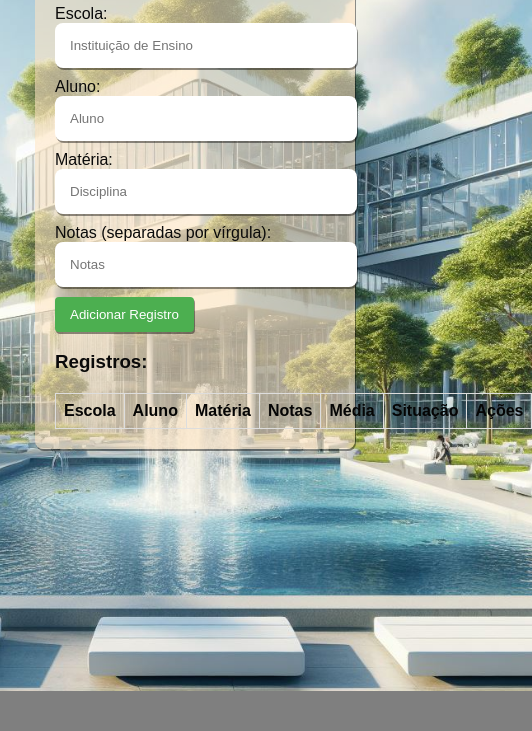
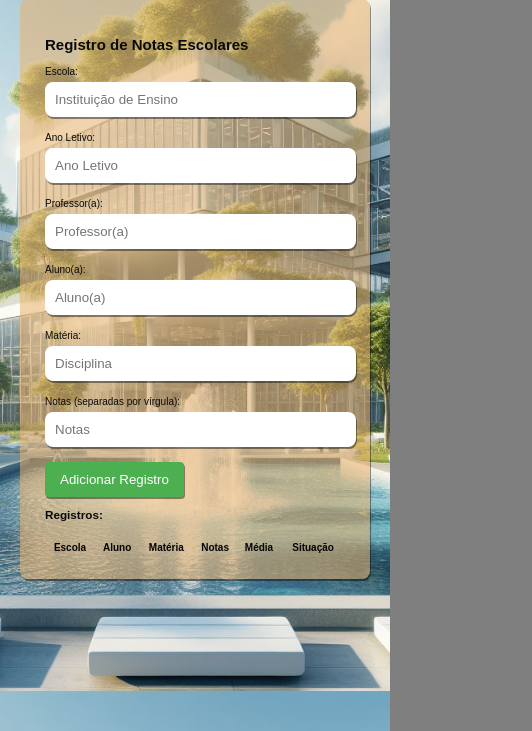
Before and after one commit to edsonfrancavasconcelos/TeacherApp, a plain HTML site: page index.html in a window 390 px wide. Shown: the part 153-884 px from the top of the page, 532 px wide, since content can reach past the window. Before the commit the page ends 844 px from the top, so only its background shows below. Drawn offline with Linux system fonts and the light colour scheme.

Commit message:
Trabalhando na responsividade

```diff
--- a/index.html
+++ b/index.html
@@ -3,42 +3,7 @@
 <head>
     <meta charset="UTF-8">
     <meta name="viewport" content="width=device-width, initial-scale=1.0">
-    <title>Registro de Notas</title>
-    <body>
-
-        <div id="registro">
-            <h2>Registro de Notas</h2>
-            <label for="school">Escola:</label>
-            <input type="text" id="school" placeholder="Instituição de Ensino">
-
-            <label for="student">Aluno:</label>
-            <input type="text" id="student" placeholder="Aluno">
-
-            <label for="subject">Matéria:</label>
-            <input type="text" id="subject" placeholder="Disciplina">
-
-            <label for="grades">Notas (separadas por vírgula):</label>
-            <input type="text" id="grades" placeholder="Notas">
-
-            <button onclick="addRecord()">Adicionar Registro</button>
-
-            <h3>Registros:</h3>
-            <table id="records">
-                <thead>
-                    <tr>
-                        <th>Escola</th>
-                        <th>Aluno</th>
-                        <th>Matéria</th>
-                        <th>Notas</th>
-                        <th>Média</th>
-                        <th>Situação</th>
-                        <th>Ações</th>
-                    </tr>
-                </thead>
-                <tbody></tbody>
-            </table>
-        </div>
-
+    <title>Registro de Notas Escolares</title>
     <style>
         body {
             font-family: Arial, sans-serif;
@@ -47,31 +12,38 @@
             background-repeat: no-repeat;
             background-attachment: fixed;
             background-position: center center;
-            background-color: rgba(0, 0, 0, 0.5); /* Cor de fundo semi-transparente */
+            background-color: rgba(0, 0, 0, 0.5);
             color: rgb(10, 10, 10);
             margin: 0;
-            padding: 20px;}
+            padding: 20px;
+            display: flex;
+            justify-content: center;
+            align-items: center;
+            min-height: 100vh;
+        }
 
         #registro {
-            width: 80%;
-            margin: 0 auto;
-            margin-top: 50px;
-            background-color: rgba(255, 228, 196, 0.568);
+            width: 50%;
+            background-color: rgba(236, 133, 6, 0.568);
+            padding: 25px;
+            font-size: 25px;
+            border-radius: 8px;
+            box-shadow: rgba(7, 0, 0, 0.425) 1px 2px ;
+        }
 
-            padding: 20px;
-            border-radius: 8px;
-           box-shadow: rgba(0, 0, 0, 0.425) 1px 2px ;
+        label {
+            display: block;
+            margin-bottom: 5px;
         }
 
         input, select {
             width: 97%;
-            padding: 15px;
-            margin-bottom: 10px;
+            padding: 10px;
+            margin-bottom: 15px;
             border-radius: 8px;
             border: none;
             box-shadow: rgba(0, 0, 0, 0.425) 1px 2px ;
         }
-
 
         button {
             background-color: #4caf50;
@@ -80,7 +52,6 @@
             border: none;
             border-radius: 4px;
             cursor: pointer;
-            margin-right: 5px;
             box-shadow: rgba(0, 0, 0, 0.425) 1px 2px ;
         }
 
@@ -88,66 +59,148 @@
             background-color: #72d876;
             color: rgb(17, 17, 17);
             transition: 1s;
-
         }
 
         table {
             color: #050505;
             width: 100%;
+            border-collapse: collapse;
             margin-top: 20px;
-            border-collapse: collapse;
-
-        }
-        table:hover {
-            color: #534949;
-            transition: 1s;
+            font-size: 20px;
         }
 
+         td {
+            border: 1px solid #ffffff;
+            padding: 2px;
+            text-align: center;
+        }
 
-        th, td {
-            border: 1px solid #ddd;
+        .delete-btn, .edit-btn, .save-btn {
             padding: 8px;
-            text-align: left;
+            border: none;
+            border-radius: 4px;
+            cursor: pointer;
+            margin-right: 5px;
         }
 
         .delete-btn {
             background-color: #f01000;
-            box-sizing: 2px;
         }
+
         .delete-btn:hover {
             background-color: #ee6c62;
             transition: 1s;
         }
 
-        .edit-btn{
+        .edit-btn, .save-btn {
             background-color: #048af8;
-
-        }
-        .edit-btn:hover{
-            background-color: #399ef1;
-
         }
 
-        .save-btn {
-            background-color: #048af8;
+        .edit-btn:hover, .save-btn:hover {
+            background-color: #399ef1;
+            transition: 1s;
+        }
+
+        /* Adicionando regras de mídia para ajustar o layout em telas menores */
 
 
-        }
-        .save-btn:hover {
-            background-color: #399ef1;
+            .delete-btn {
+                background-color: #f01000;
+                margin: 5px;
+            }
+
+            .delete-btn:hover {
+                background-color: #ee6c62;
+                transition: 1s;
+            }
+
+            .edit-btn, .save-btn {
+                background-color: #048af8;
+                margin: 5px;
+            }
+
+            .edit-btn:hover, .save-btn:hover {
+                background-color: #399ef1;
+                transition: 1s;
+            }
 
 
-          }
+            @media screen and (max-width: 768px) {
+                #registro {
+                    background-color: rgba(233, 179, 112, 0.548);
+                    width: 90%;
+                    font-size: 10px;
+                }
+                table {
+                    font-size: 10px;
+                    border-collapse:collapse;
+
+                }
+                .delete-btn, .edit-btn, .save-btn {
+                    padding: 1px;
+                    font-size: 5px;
+                    border: none;
+                    border-radius: 4px;
+                    cursor: pointer;
+
+                }
+
+            }
+
+
     </style>
+</head>
+<body>
+    <div id="registro">
+        <h2>Registro de Notas Escolares</h2>
+        <label for="school">Escola:</label>
+        <input type="text" id="school" placeholder="Instituição de Ensino">
 
-   <script>
+        <label for="school">Ano Letivo:</label>
+        <input type="number" id="schoolYear" placeholder="Ano Letivo">
+
+        <label for="school">Professor(a):</label>
+        <input type="text" id="teacher" placeholder="Professor(a)">
+
+        <label for="student">Aluno(a):</label>
+        <input type="text" id="student" placeholder="Aluno(a)">
+
+        <label for="subject">Matéria:</label>
+        <input type="text" id="subject" placeholder="Disciplina">
+
+        <label for="grades">Notas (separadas por vírgula):</label>
+        <input type="text" id="grades" placeholder="Notas">
+
+        <button onclick="addRecord()">Adicionar Registro</button>
+
+        <h3>Registros:</h3>
+              <table id="records">
+                    <th>Escola</th>
+                    <th>Aluno</th>
+                    <th>Matéria</th>
+                    <th>Notas</th>
+                    <th>Média</th>
+                    <th>Situação</th>
+
+              </table>
+    </div>
+
+    <script>
         let editingRow;
 
         function addRecord() {
             const school = document.getElementById('school').value;
+            const schoolYear = document.getElementById('schoolYear').value;
+            const teacher= document.getElementById('teacher').value;
             const student = document.getElementById('student').value;
             const subject = document.getElementById('subject').value;
             const gradesInput = document.getElementById('grades').value;
+
+            // Verificar se os campos obrigatórios estão preenchidos
+            if (!school || !schoolYear|| !teacher|| !student || !subject || !gradesInput) {
+                alert('Por favor, preencha todos os campos obrigatórios.');
+                return;
+            }
 
             const grades = gradesInput.split(',').map(grade => parseFloat(grade.trim()));
             const average = calculateAverage(grades);
@@ -200,7 +253,7 @@
             const editBtn = document.createElement('button');
             editBtn.textContent = 'Editar';
             editBtn.className = 'edit-btn';
-            editBtn.onclick = function() {
+            editBtn.onclick = function () {
                 editRecord(newRow);
             };
             actionCell.appendChild(editBtn);
@@ -208,7 +261,7 @@
             const saveBtn = document.createElement('button');
             saveBtn.textContent = 'Salvar';
             saveBtn.className = 'save-btn';
-            saveBtn.onclick = function() {
+            saveBtn.onclick = function () {
                 saveRecord(newRow);
             };
             actionCell.appendChild(saveBtn);
@@ -216,7 +269,7 @@
             const deleteBtn = document.createElement('button');
             deleteBtn.textContent = 'Excluir';
             deleteBtn.className = 'delete-btn';
-            deleteBtn.onclick = function() {
+            deleteBtn.onclick = function () {
                 deleteRecord(newRow);
             };
             actionCell.appendChild(deleteBtn);
@@ -265,9 +318,7 @@
             document.getElementById('student').value = '';
             document.getElementById('subject').value = '';
             document.getElementById('grades').value = '';
-        }ocument.getElementById('grades').value = '';
-
+        }
     </script>
-
 </body>
 </html>
```
